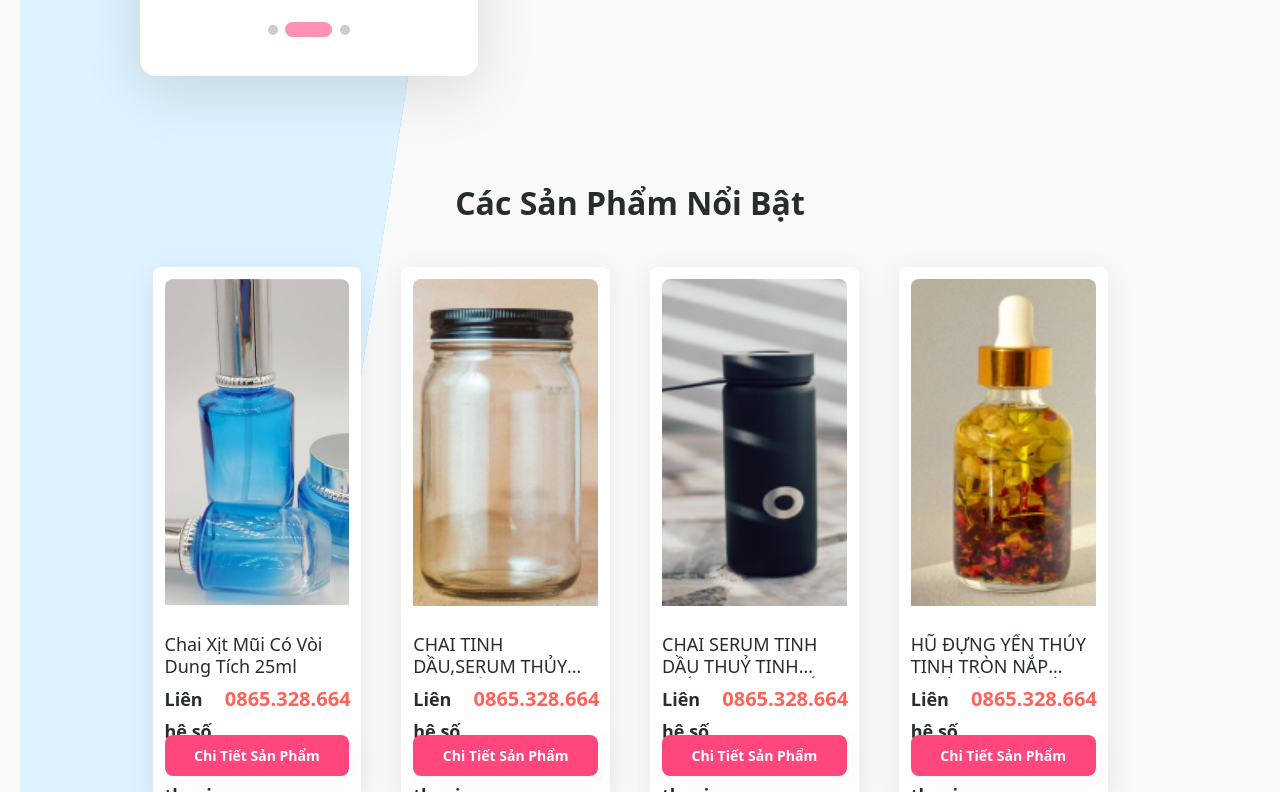
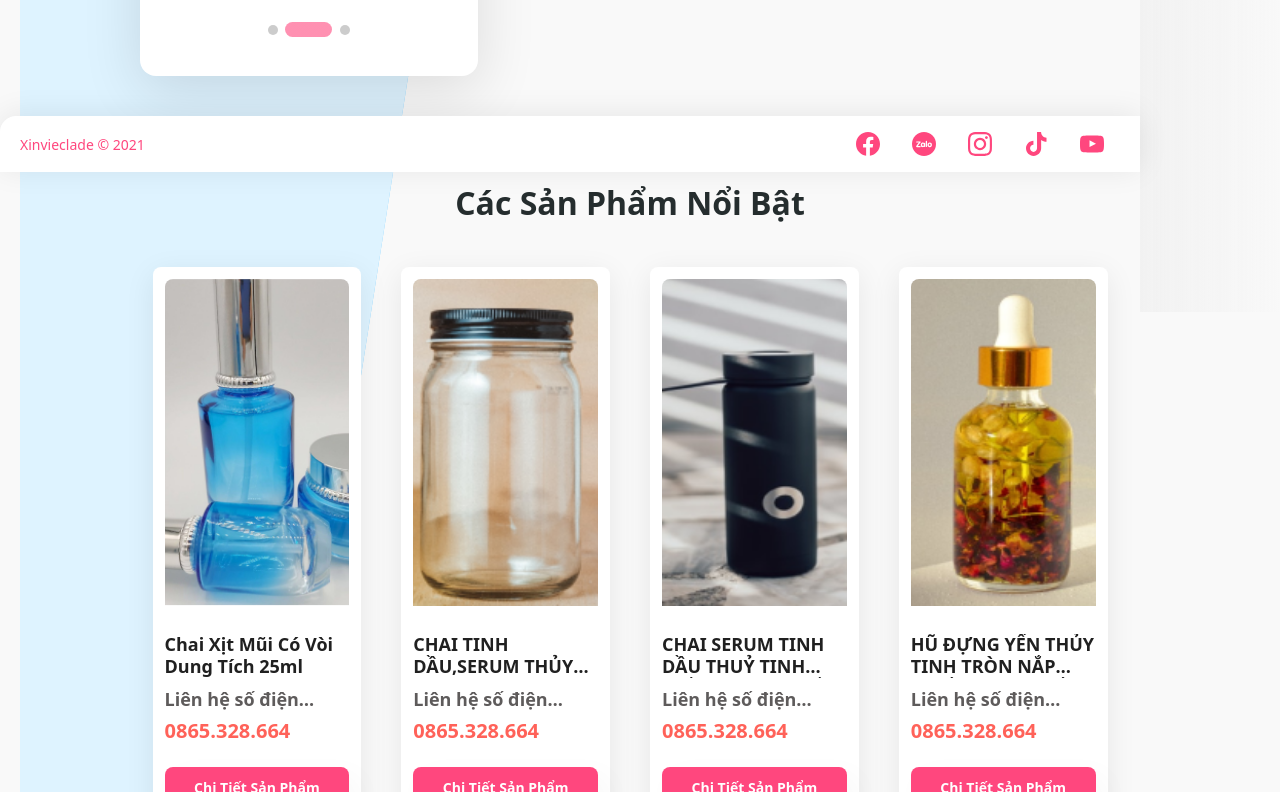
Before and after one commit to trminhphu79/antam-ecommerc, a React (Create React App) app: page / in a window 1280 px wide. Shown: the part 628-1420 px from the top of the page. Built offline with nearby package versions, Linux system fonts and the light colour scheme.

Commit message:
upload code
fix bug wrap text on listproduct card

```diff
--- a/src/App.js
+++ b/src/App.js
@@ -19,8 +19,8 @@ function App() {
   return (
     <React.Fragment>
       <ScrollToTop />
-      {/* <Header />
-      <Navbar /> */}
+      <Header />
+      <Navbar />
       <Switch>
         <Route path="/form" component={Form} />
         <Route path="/admin" component={Admin} />
@@ -32,7 +32,7 @@ function App() {
         <Route path="/not-found" component={NotFound} />
         <Redirect to="/not-found" />
       </Switch>
-      {/* <Footer /> */}
+      <Footer />
     </React.Fragment>
   );
 }
--- a/src/app/page/common/listProduct/listProduct.scss
+++ b/src/app/page/common/listProduct/listProduct.scss
@@ -17,9 +17,10 @@
     & .content {
       margin-top: 1.6rem;
       & h4 {
-        color: #252d2e;
+        color: #202020;
         height: 4.4rem;
         font-size: 1.8rem;
+        font-weight: 700;
         text-transform: capitalize;
         display: -webkit-box;
         overflow: hidden;
@@ -29,15 +30,22 @@
       }
       & div {
         display: flex;
+        flex-wrap: wrap;
         align-items: center;
         margin-bottom: 2rem;
         & span {
-          color: #252d2e;
+          color: #5e5b5b;
           font-size: 1.8rem;
           font-weight: 600;
           height: 3.2rem;
           line-height: 3.2rem;
           margin-right: 0.8rem;
+          display:-webkit-box;
+          -webkit-line-clamp:1;
+          -webkit-box-orient: vertical;
+          overflow: hidden;
+          text-overflow: ellipsis;
+          word-break: break-word;
         }
         & p {
           font-size: 2rem;
```
